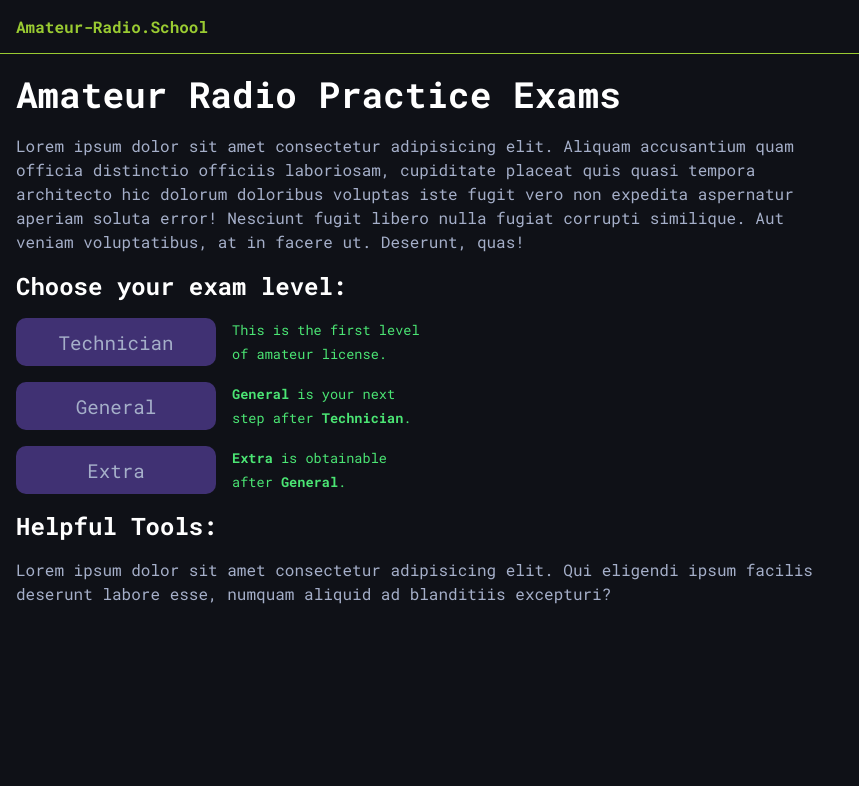
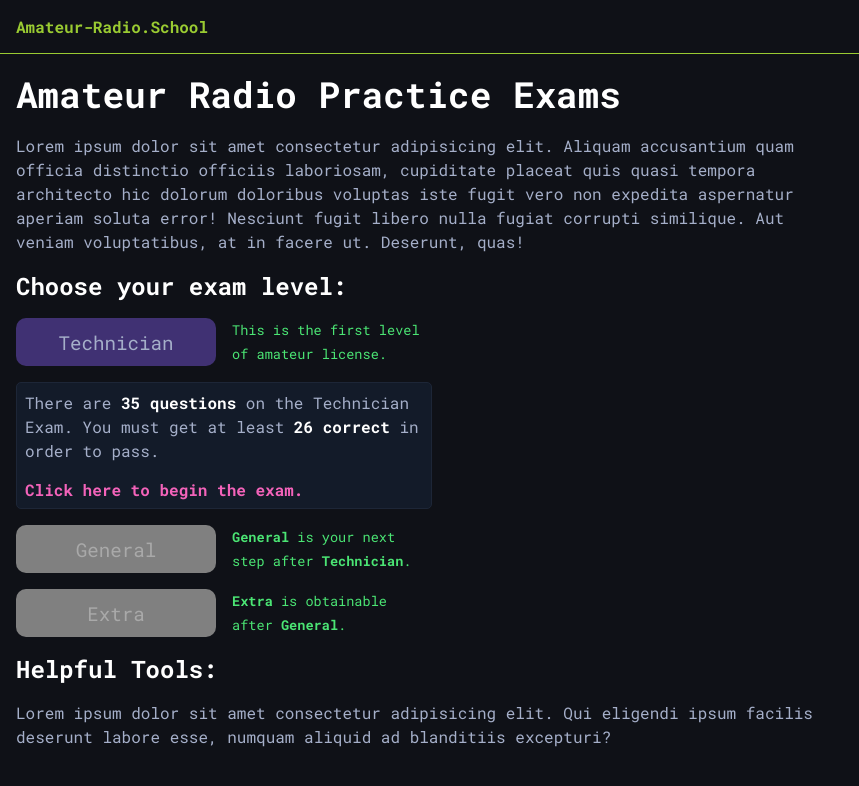
Before and after one commit to tyler-daigle/ham-exam-next, a Next.js app: page / in a window 1280 px wide. Both pictures are taken after a click on the button "Technician". Shown: the top 786 px of the page, without its empty margins (0-859 px from the left). Built offline with nearby package versions, Linux system fonts and the light colour scheme.

Commit message:
ExamSelector working

```diff
--- a/components/ExamSelector.tsx
+++ b/components/ExamSelector.tsx
@@ -1,26 +1,41 @@
+import { useState } from "react";
+import Link from "next/link";
 import styles from "@/styles/ExamSelector.module.css";
 
 import Button from "./UI/Button";
 
 export default function ExamSelector() {
+  const [techVisible, setTechVisible] = useState(false);
+  const [generalVisible, setGeneralVisible] = useState(false);
+  const [extraVisible, setExtraVisible] = useState(false);
+
   return (
     <ul className={styles.selectorContainer}>
       <li className={styles.examItem}>
-        <Button>Technician</Button>
+        <Button onClick={() => setTechVisible(!techVisible)}>Technician</Button>
         <p className={styles.examDetails}>
           This is the first level of amateur license.
         </p>
+
+        <div className={techVisible ? `${styles.examDirections} ${styles.examDirectionsToggle}` : styles.examDirections}>
+          <p>
+            There are <strong>35 questions</strong> on the Technician Exam. You must get at least <strong>26 correct</strong> in order
+            to pass.
+          </p>
+          <Link className={styles.examLink} href="/exam">Click here to begin the exam.</Link>
+        </div>
+
       </li>
 
       <li className={styles.examItem}>
-        <Button>General</Button>
+        <Button onClick={() => setGeneralVisible(!generalVisible)} disabled>General</Button>
         <p className={styles.examDetails}>
           <strong>General</strong> is your next step after <strong>Technician</strong>.
         </p>
       </li>
 
       <li className={styles.examItem}>
-        <Button>Extra</Button>
+        <Button onClick={() => setExtraVisible(!extraVisible)} disabled>Extra</Button>
         <p className={styles.examDetails}>
           <strong>Extra</strong> is obtainable after <strong>General</strong>.
         </p>
--- a/components/UI/Button.tsx
+++ b/components/UI/Button.tsx
@@ -1,9 +1,14 @@
 import styles from "@/styles/Button.module.css";
 
 export interface Props {
-  children: React.ReactNode
+  children: React.ReactNode;
+  onClick: React.MouseEventHandler;
+  disabled?: boolean;
 }
 
-export default function Button({ children }: Props) {
-  return <button className={styles.primaryButton}>{children}</button>;
+export default function Button({ children, onClick, disabled }: Props) {
+  if (disabled) {
+    return <button onClick={(e) => e.preventDefault()} className={`${styles.button} ${styles.disabledButton}`}>{children}</button>;
+  }
+  return <button onClick={onClick} className={`${styles.button} ${styles.primaryButton}`}>{children}</button>;
 }
--- a/styles/Button.module.css
+++ b/styles/Button.module.css
@@ -1,6 +1,4 @@
-.primaryButton {
-  background-color: var(--button-bg-color);
-  color: var(--button-fg-color);
+.button {
   border: none;
   font-family: inherit;
   padding: 0.5rem 2rem;
@@ -8,6 +6,18 @@
   font-size: 1.2rem;
 }
 
+.primaryButton {
+  background-color: var(--button-bg-color);
+  color: var(--button-fg-color);
+}
+
 .primaryButton:active {
   filter: brightness(70%);
 }
+.disabledButton {
+  background-color: gray;
+  color: darkgray;
+}
+.disabledButton:active {
+  background-color: slategray;
+}
--- a/styles/ExamSelector.module.css
+++ b/styles/ExamSelector.module.css
@@ -16,3 +16,32 @@
   color: var(--bright-green);
   font-size: 0.85rem;
 }
+
+.examDirections {
+  background-color: var(--question-container-bg);
+  border: solid 1px var(--question-container-border);
+  grid-column: 1/3;
+  padding: 0.5rem;
+  border-radius: 5px;
+  display: none;
+}
+
+.examDirections strong {
+  color: white;
+}
+
+.examDirectionsToggle {
+  display: block;
+}
+
+.examLink {
+  color: var(--bright-pink);
+  text-decoration: none;
+  font-weight: bold;
+  margin-top: 1rem;
+  display: block;
+}
+
+.examLink:visited {
+  color: var(--bright-pink);
+}
--- a/styles/globals.css
+++ b/styles/globals.css
@@ -18,6 +18,7 @@
   --bright-red: #ee444d;
   --default-spacing: 1rem;
   --default-line-heght: 1.5rem;
+  --border-radius: 10px;
 }
 
 h1,
```
